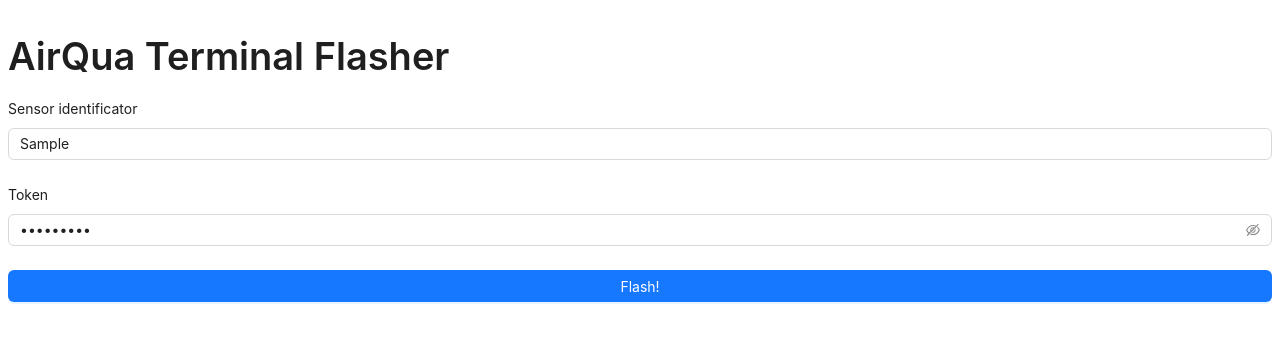
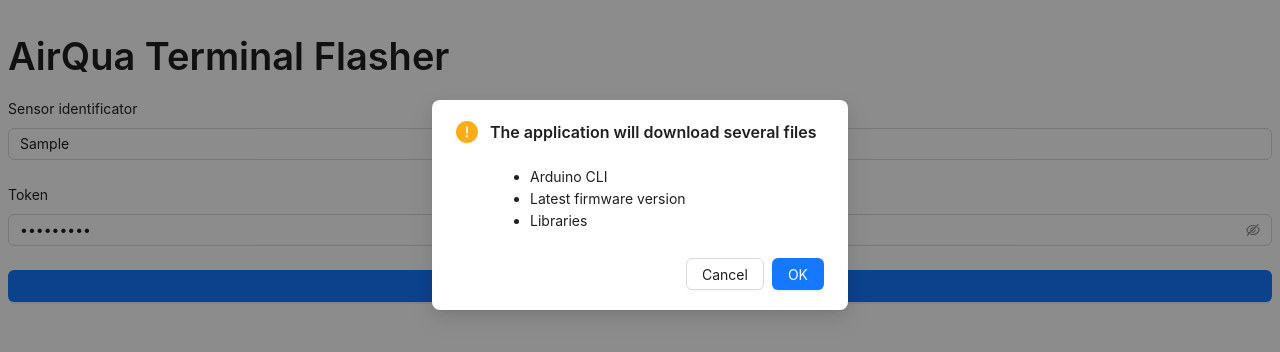
Before and after one commit to airqua/airqua-terminal-flasher, a React (Vite) app: page / in a window 1280 px wide. Both pictures are taken after typing "Sample", "Sample123" into the empty fields and a click on the button "Flash!". Shown: the top 352 px of the page. Built offline with nearby package versions, Linux system fonts and the light colour scheme.

Commit message:
download arduino

```diff
--- a/package.json
+++ b/package.json
@@ -3,6 +3,7 @@
   "version": "1.0.0",
   "description": "AirQua Terminal firmware uploader",
   "main": "./out/main/index.js",
+  "type": "module",
   "author": {
     "name": "Denis Zhmurenko",
     "email": "hi@dyzoon.dev"
@@ -27,7 +28,8 @@
     "@ant-design/icons": "^5.5.2",
     "@electron-toolkit/preload": "^3.0.1",
     "@electron-toolkit/utils": "^3.0.0",
-    "antd": "^5.23.1"
+    "antd": "^5.23.1",
+    "electron-dl": "^4.0.0"
   },
   "devDependencies": {
     "@electron-toolkit/eslint-config-prettier": "^2.0.0",
--- a/src/renderer/src/App.tsx
+++ /dev/null
@@ -1,27 +0,0 @@
-import { FC } from 'react'
-import { Button, Flex, Form, Input, Typography } from 'antd'
-
-const App: FC = () => {
-  const [form] = Form.useForm()
-
-  return (
-    <Flex vertical justify="center">
-      <Typography.Title>AirQua Terminal Flasher</Typography.Title>
-      <Form form={form} layout="vertical">
-        <Form.Item label="Sensor identificator">
-          <Input />
-        </Form.Item>
-        <Form.Item label="Token">
-          <Input.Password />
-        </Form.Item>
-        <Form.Item>
-          <Button type="primary" block htmlType="submit">
-            Flash!
-          </Button>
-        </Form.Item>
-      </Form>
-    </Flex>
-  )
-}
-
-export default App
--- /dev/null
+++ b/src/renderer/src/hooks/useHandleStartFlash.tsx
@@ -0,0 +1,28 @@
+import { App } from 'antd'
+
+type Params = {
+  setLoading: (v: boolean) => void
+}
+
+export const useHandleStartFlash = ({ setLoading }: Params) => {
+  const { modal } = App.useApp()
+
+  return [
+    async (): Promise<void> => {
+      const confirm = await modal.confirm({
+        title: 'The application will download several files',
+        content: (
+          <ul>
+            <li>Arduino CLI</li>
+            <li>Latest firmware version</li>
+            <li>Libraries</li>
+          </ul>
+        )
+      })
+      if (confirm) {
+        setLoading(true)
+        window.electron.ipcRenderer.send('download-arduino')
+      }
+    }
+  ]
+}
--- a/src/renderer/src/main.tsx
+++ b/src/renderer/src/main.tsx
@@ -1,9 +1,14 @@
 import React from 'react'
 import ReactDOM from 'react-dom/client'
-import App from './App'
+import { App, ConfigProvider } from 'antd'
+import { MainView } from './views/MainView'
 
 ReactDOM.createRoot(document.getElementById('root') as HTMLElement).render(
   <React.StrictMode>
-    <App />
+    <ConfigProvider>
+      <App>
+        <MainView />
+      </App>
+    </ConfigProvider>
   </React.StrictMode>
 )
--- /dev/null
+++ b/src/renderer/src/types/FormType.ts
@@ -0,0 +1,4 @@
+export type FormType = {
+  id: string
+  token: string
+}
--- /dev/null
+++ b/src/renderer/src/views/MainView.tsx
@@ -0,0 +1,36 @@
+import { FC, useState } from 'react'
+import { Button, Flex, Form, Input, Typography } from 'antd'
+import { FormType } from '../types/FormType'
+import { useHandleStartFlash } from '../hooks/useHandleStartFlash'
+
+export const MainView: FC = () => {
+  const [form] = Form.useForm<FormType>()
+  const [loading, setLoading] = useState(false)
+
+  const [handleFlash] = useHandleStartFlash({ setLoading })
+
+  // useEffect(() => {
+  //   window.electron.ipcRenderer.on('download-arduino-reply-ok', (event, args) => {})
+  //
+  //   return (): void => window.electron.ipcRenderer.removeAllListeners('download-arduino-reply-ok')
+  // }, [])
+
+  return (
+    <Flex vertical justify="center">
+      <Typography.Title>AirQua Terminal Flasher</Typography.Title>
+      <Form<FormType> form={form} layout="vertical" onFinish={handleFlash}>
+        <Form.Item<FormType> name="id" label="Sensor identificator">
+          <Input />
+        </Form.Item>
+        <Form.Item<FormType> name="token" label="Token">
+          <Input.Password />
+        </Form.Item>
+        <Form.Item<FormType>>
+          <Button type="primary" block htmlType="submit" loading={loading}>
+            Flash!
+          </Button>
+        </Form.Item>
+      </Form>
+    </Flex>
+  )
+}
```
Also changed, not shown: src/main/getArduinoUrl.ts (added, +44 -0 lines), src/main/index.ts (+19 -2 lines), 1 other file (tests, documents, lock files or other folders).
